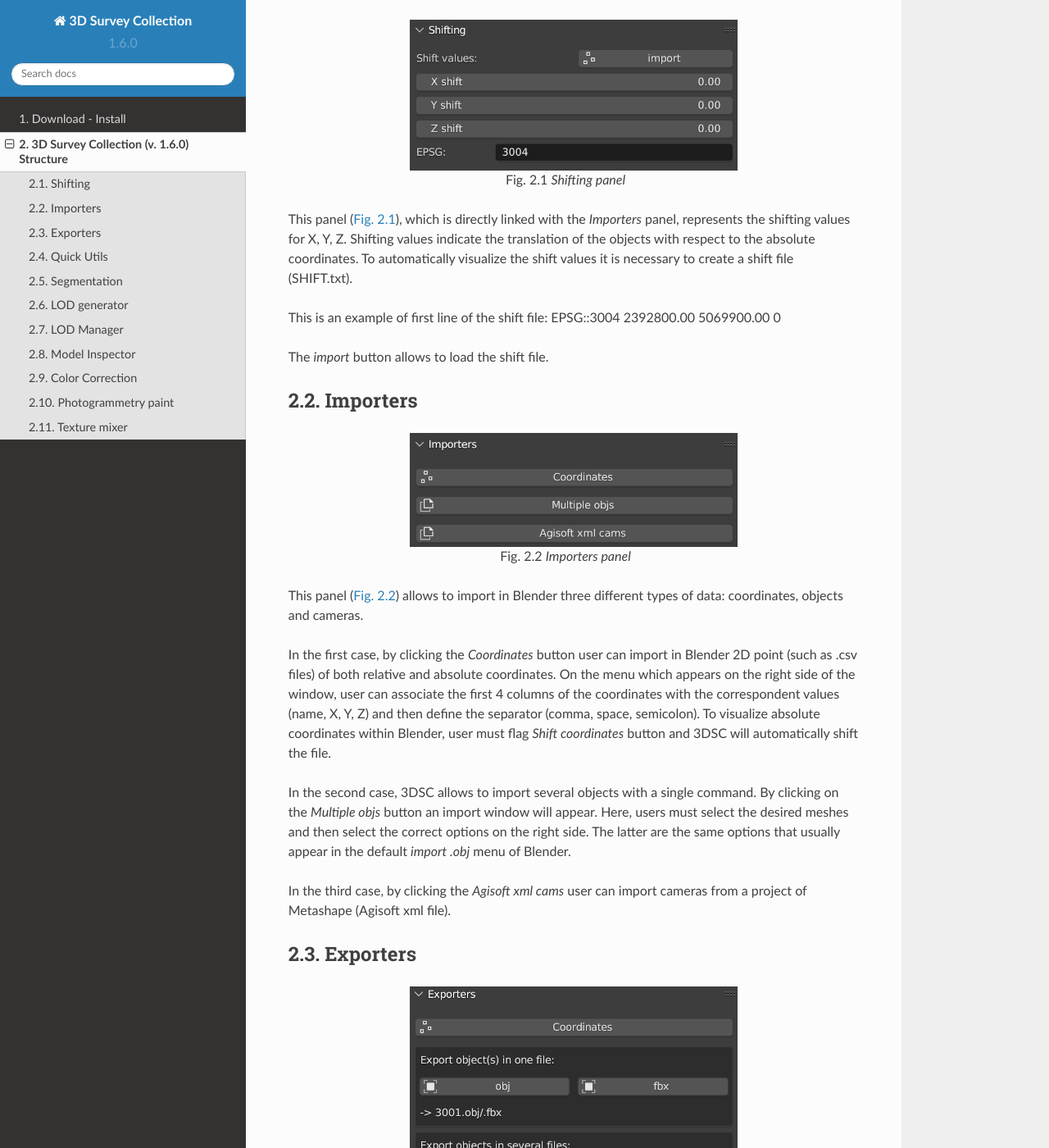
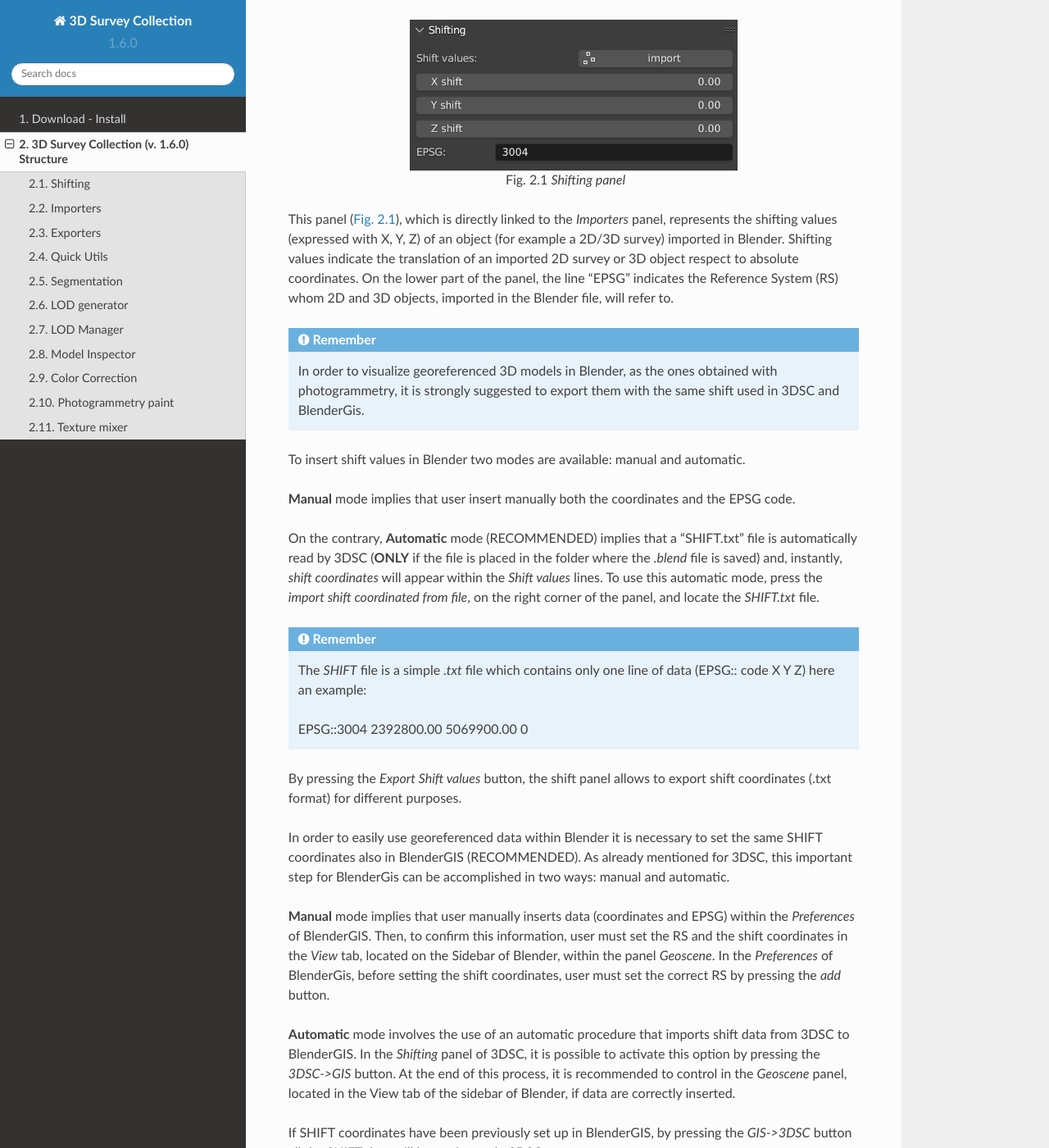
Before and after one commit to zalmoxes-laran/3D-survey-collection-doc, a Sphinx documentation site: the page built from docs/3DSCstructure.rst, in a window 1280 px wide and 1400 px high, scrolled down 677 px. Shown: the whole window at 82% size. Built offline with Sphinx 7.4.7 and the Read the Docs theme 2.0.0, drawn with Linux system fonts in a browser that asks for light colours; some of the changed text lies outside the part shown.

Commit message:
update shifting panel

```diff
--- a/docs/3DSCstructure.rst
+++ b/docs/3DSCstructure.rst
@@ -13,7 +13,6 @@
    The add-on, within the preference menu of Blender, offers a feature that checks for new updates and then asks user for the installation.
 
 
-
 .. _Shifting:
 
 Shifting
@@ -27,14 +26,47 @@ Shifting
 
    Shifting panel
 
-This panel (:numref:`Fig. %s <ShiftingFIG>`), which is directly linked with the *Importers* panel, represents the shifting values for X, Y, Z.
-Shifting values indicate the translation of the objects with respect to the absolute coordinates.
-To automatically visualize the shift values it is necessary to create a shift file (SHIFT.txt).
+This panel (:numref:`Fig. %s <ShiftingFIG>`), which is directly linked to the *Importers* panel, represents the shifting values (expressed with X, Y, Z) of an object (for example a 2D/3D survey) imported in Blender. Shifting values indicate the translation of an imported 2D survey or 3D object respect to absolute coordinates. On the lower part of the panel, the line “EPSG” indicates the Reference System (RS) whom 2D and 3D objects, imported in the Blender file, will refer to.
 
-This is an example of first line of the shift file:
-EPSG::3004 2392800.00 5069900.00 0
+.. admonition:: Remember
 
-The *import* button allows to load the shift file.
+   In order to visualize georeferenced 3D models in Blender, as the ones obtained with photogrammetry, it is strongly suggested to export them with the same shift used in 3DSC and BlenderGis.
+
+
+To insert shift values in Blender two modes are available: manual and automatic.
+
+**Manual** mode implies that user insert manually both the coordinates and the EPSG code.
+
+On the contrary, **Automatic** mode (RECOMMENDED) implies that a “SHIFT.txt” file is automatically read by 3DSC (**ONLY** if the file is placed in the folder where the *.blend* file is saved) and, instantly, *shift coordinates* will appear within the *Shift values* lines. To use this automatic mode, press the *import shift coordinated from file*, on the right corner of the panel, and locate the *SHIFT.txt* file.
+
+.. admonition:: Remember
+
+   The *SHIFT* file is a simple *.txt* file which contains only one line of data (EPSG:: code X Y Z) here an example:
+
+   EPSG::3004 2392800.00 5069900.00 0
+
+
+By pressing the *Export Shift values* button, the shift panel allows to export shift coordinates (.txt format) for different purposes.
+
+In order to easily use georeferenced data within Blender it is necessary to set the same SHIFT coordinates also in BlenderGIS (RECOMMENDED).
+As already mentioned for 3DSC, this important step for BlenderGis can be accomplished in two ways: manual and automatic.
+
+**Manual** mode implies that user manually inserts data (coordinates and EPSG) within the *Preferences* of BlenderGIS.
+Then, to confirm this information, user must set the RS and the shift coordinates in the *View* tab, located on the Sidebar of Blender, within the panel *Geoscene*.
+In the *Preferences* of BlenderGis, before setting the shift coordinates, user must set the correct RS by pressing the *add* button.
+
+**Automatic** mode involves the use of an automatic procedure that imports shift data from 3DSC to BlenderGIS.
+In the *Shifting* panel of 3DSC, it is possible to activate this option by pressing the *3DSC->GIS* button.
+At the end of this process, it is recommended to control in the *Geoscene* panel, located in the View tab of the sidebar of Blender, if data are correctly inserted.
+
+If SHIFT coordinates have been previously set up in BlenderGIS, by pressing the *GIS->3DSC* button all the SHIFT data will be setting up in 3DSC.
+
+.. admonition:: Remember
+
+   Before saving the file, it’s recommended to check if SHIFT data are synchronized between 3DSC and BlenderGIS.
+
+
+After shift data has been correctly inserted and an empty Blender file has been setting up and saved, user can easily import georeferenced data by using both 3DSC or BlenderGIS import options.
 
 
 .. _Importers:
```
